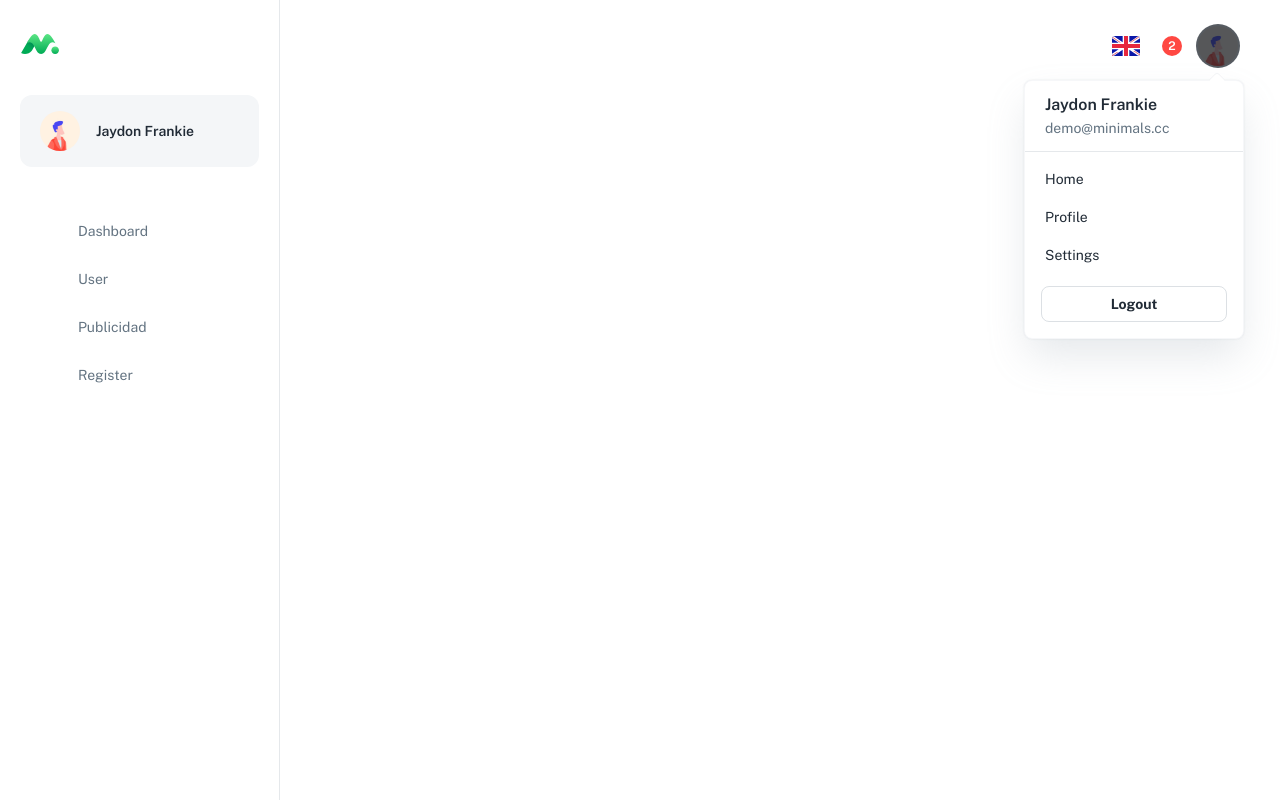
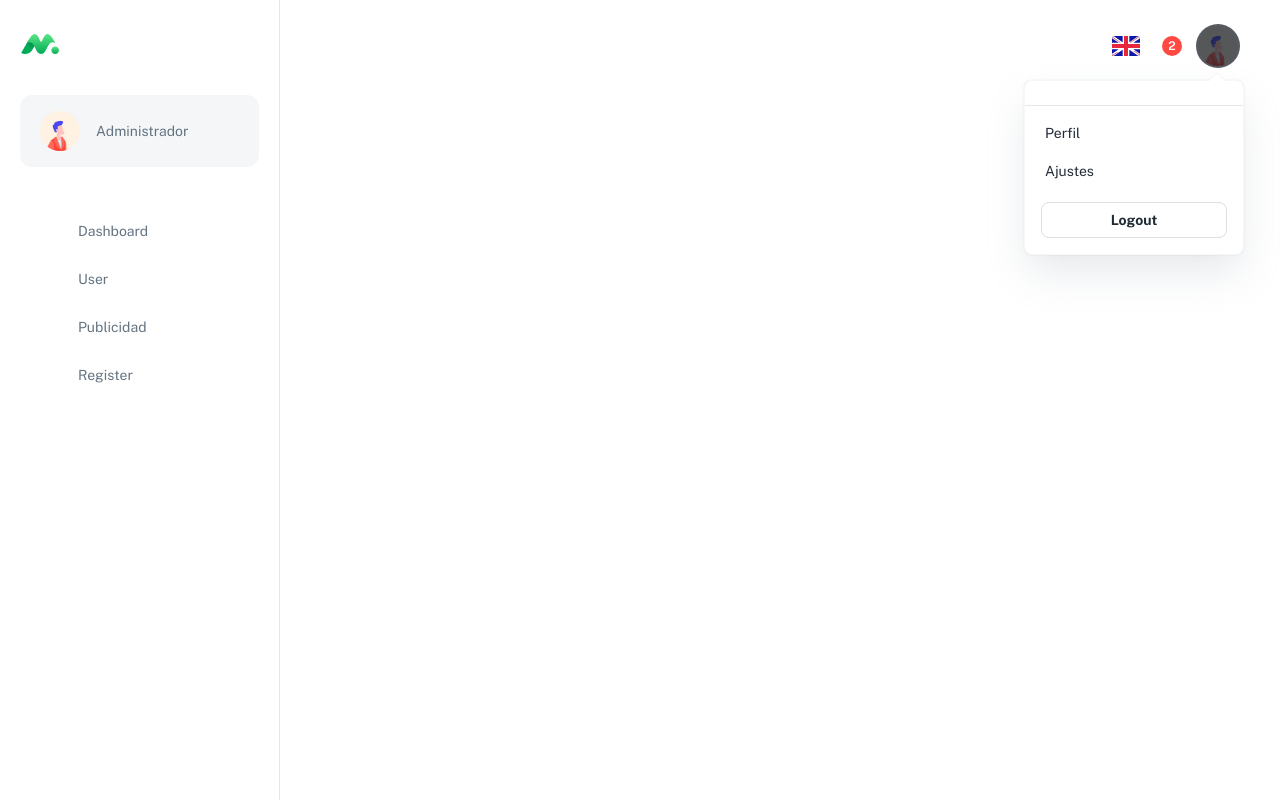
Before and after one commit to mlenism/WWW-Project, a React (Create React App) app in the folder Fronted/: page /dashboard in a window 1280 px wide. Both pictures are taken after a click on the button 1218 px from the left and 46 px from the top of the page. Built offline with nearby package versions, Linux system fonts and the light colour scheme; some icons are missing; a web font is replaced by a local one.

Commit message:
Local store

```diff
--- a/Fronted/src/layouts/dashboard/AccountPopover.js
+++ b/Fronted/src/layouts/dashboard/AccountPopover.js
@@ -3,7 +3,7 @@ import { useRef, useState } from 'react';
 import homeFill from '@iconify/icons-eva/home-fill';
 import personFill from '@iconify/icons-eva/person-fill';
 import settings2Fill from '@iconify/icons-eva/settings-2-fill';
-import { Link as RouterLink } from 'react-router-dom';
+import { Link as RouterLink, useNavigate } from 'react-router-dom';
 // material
 import { alpha } from '@mui/material/styles';
 import { Button, Box, Divider, MenuItem, Typography, Avatar, IconButton } from '@mui/material';
@@ -11,22 +11,18 @@ import { Button, Box, Divider, MenuItem, Typography, Avatar, IconButton } from '
 import MenuPopover from '../../components/MenuPopover';
 //
 import account from '../../_mocks_/account';
+import { usuario } from '../../pages/Login';
 
 // ----------------------------------------------------------------------
 
 const MENU_OPTIONS = [
   {
-    label: 'Home',
-    icon: homeFill,
-    linkTo: '/'
-  },
-  {
-    label: 'Profile',
+    label: 'Perfil',
     icon: personFill,
     linkTo: '#'
   },
   {
-    label: 'Settings',
+    label: 'Ajustes',
     icon: settings2Fill,
     linkTo: '#'
   }
@@ -37,6 +33,13 @@ const MENU_OPTIONS = [
 export default function AccountPopover() {
   const anchorRef = useRef(null);
   const [open, setOpen] = useState(false);
+
+  const navigate = useNavigate();
+
+  const logout = () => {
+    localStorage.clear();
+    navigate('/');
+  };
 
   const handleOpen = () => {
     setOpen(true);
@@ -78,10 +81,10 @@ export default function AccountPopover() {
       >
         <Box sx={{ my: 1.5, px: 2.5 }}>
           <Typography variant="subtitle1" noWrap>
-            {account.displayName}
+            {localStorage.getItem('name')}
           </Typography>
           <Typography variant="body2" sx={{ color: 'text.secondary' }} noWrap>
-            {account.email}
+            {localStorage.getItem('email')}
           </Typography>
         </Box>
 
@@ -110,7 +113,7 @@ export default function AccountPopover() {
         ))}
 
         <Box sx={{ p: 2, pt: 1.5 }}>
-          <Button fullWidth color="inherit" variant="outlined">
+          <Button fullWidth color="inherit" variant="outlined" onClick={() => logout()}>
             Logout
           </Button>
         </Box>
--- a/Fronted/src/layouts/dashboard/DashboardSidebar.js
+++ b/Fronted/src/layouts/dashboard/DashboardSidebar.js
@@ -68,10 +68,10 @@ export default function DashboardSidebar({ isOpenSidebar, onCloseSidebar }) {
             <Avatar src={account.photoURL} alt="photoURL" />
             <Box sx={{ ml: 2 }}>
               <Typography variant="subtitle2" sx={{ color: 'text.primary' }}>
-                {account.displayName}
+                {localStorage.getItem('name')}
               </Typography>
               <Typography variant="body2" sx={{ color: 'text.secondary' }}>
-                {account.role}
+                Administrador
               </Typography>
             </Box>
           </AccountStyle>
--- a/Fronted/src/pages/DashboardApp.js
+++ b/Fronted/src/pages/DashboardApp.js
@@ -17,14 +17,16 @@ import {
   AppConversionRates
 } from '../components/_dashboard/app';
 
+import { usuario } from './Login';
 // ----------------------------------------------------------------------
 
 export default function DashboardApp() {
+  console.log(usuario);
   return (
-    <Page title="Dashboard | Minimal-UI">
+    <Page title="Administrador">
       <Container maxWidth="xl">
         <Box sx={{ pb: 5 }}>
-          <Typography variant="h4">Hi, Welcome back</Typography>
+          <Typography variant="h4">Reportes</Typography>
         </Box>
         <Grid container spacing={3}>
           <Grid item xs={12} sm={6} md={3}>
--- a/Fronted/src/pages/Login.js
+++ b/Fronted/src/pages/Login.js
@@ -52,6 +52,7 @@ const ContentStyle = styled('div')(({ theme }) => ({
 }));
 
 // ----------------------------------------------------------------------
+const usuario = {};
 
 export default function Login() {
   const [showPassword, setShowPassword] = useState(false);
@@ -80,6 +81,14 @@ export default function Login() {
     });
     if (response !== undefined) user = response;
 
+    //  usuario.usuario = user;
+
+    localStorage.setItem('token', user.token);
+    localStorage.setItem('username', user.ser.username);
+    localStorage.setItem('name', `${user.ser.first_name} ${user.ser.last_name}`);
+    localStorage.setItem('email', user.ser.email);
+    localStorage.setItem('sede_nombre', 'user.ser.sede_nombre');
+
     if (Object.keys(user).length === 3) {
       if (user.ser.is_staff === true && user.ser.is_superuser === true) {
         navigate('/dashboard');
@@ -94,7 +103,7 @@ export default function Login() {
   };
 
   return (
-    <RootStyle title="Login | Minimal-UI">
+    <RootStyle title="Login">
       <MHidden width="mdDown">
         <SectionStyle>
           <Typography variant="h3" sx={{ px: 5, mt: 10, mb: 5 }}>
@@ -157,3 +166,4 @@ export default function Login() {
     </RootStyle>
   );
 }
+export { usuario };
--- a/Fronted/src/routes.js
+++ b/Fronted/src/routes.js
@@ -42,7 +42,7 @@ export default function Router() {
         { path: 'cedula', element: <Cedula /> },
         { path: 'confirmado', element: <Confirmado /> },
         { path: 'turnos', element: <Turnos /> },
-        { path: '/', element: <Navigate to="/dashboard" /> },
+        { path: '/', element: <Navigate to="/login" /> },
         { path: '*', element: <Navigate to="/404" /> }
       ]
     },
```
